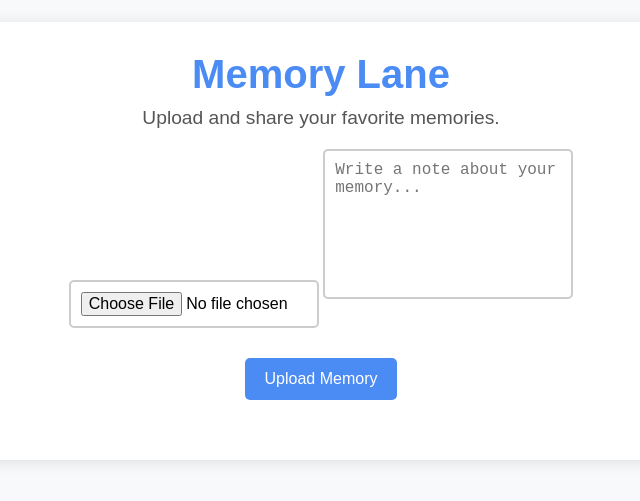
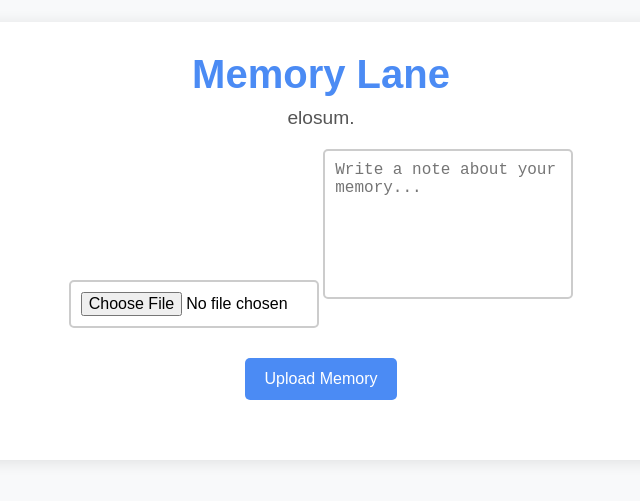
Before and after one commit to A7HH/A7HH.github.io, a plain HTML site: page index.html in a window 1280 px wide. Shown: the part 159-660 px from the top of the page, without its empty margins (319-959 px from the left). Drawn offline with Linux system fonts and the light colour scheme; no server answers.

Commit message:
Update index.html

```diff
--- a/index.html
+++ b/index.html
@@ -11,7 +11,7 @@
   <div class="container">
     <header>
       <h1>Memory Lane</h1>
-      <p>Upload and share your favorite memories.</p>
+      <p>elosum.</p>
     </header>
 
     <section class="upload-section">
```
